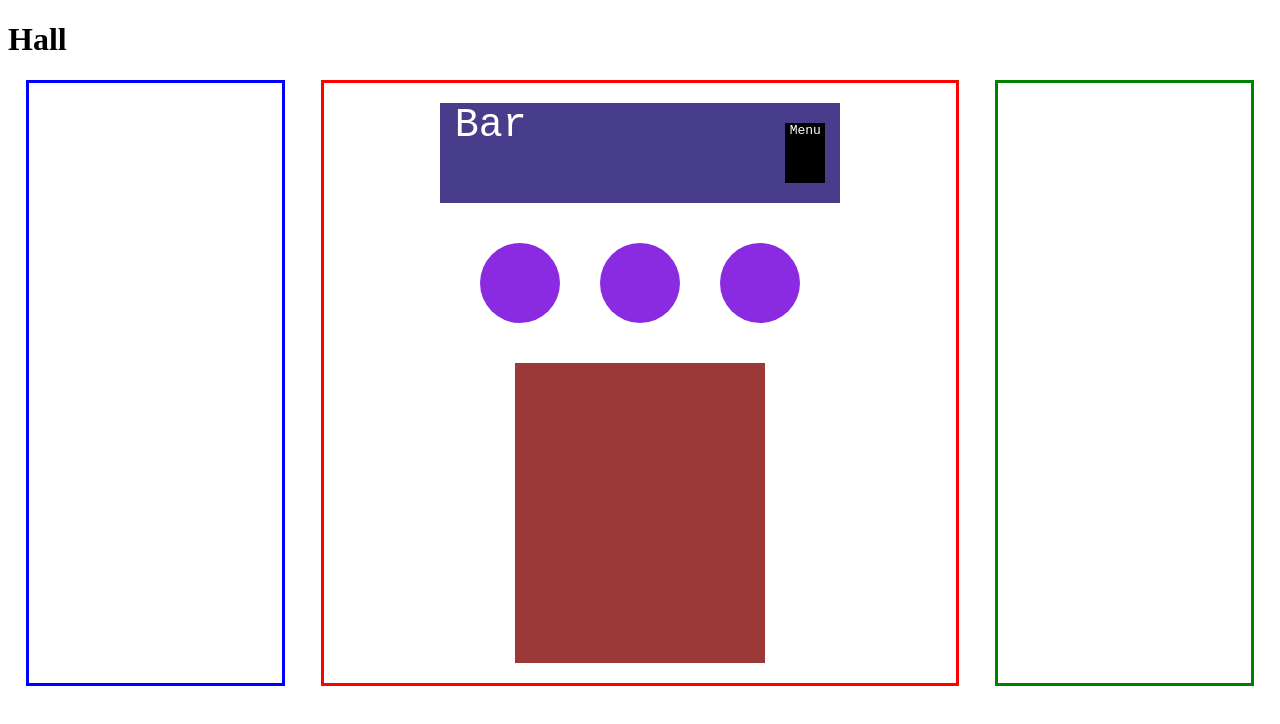
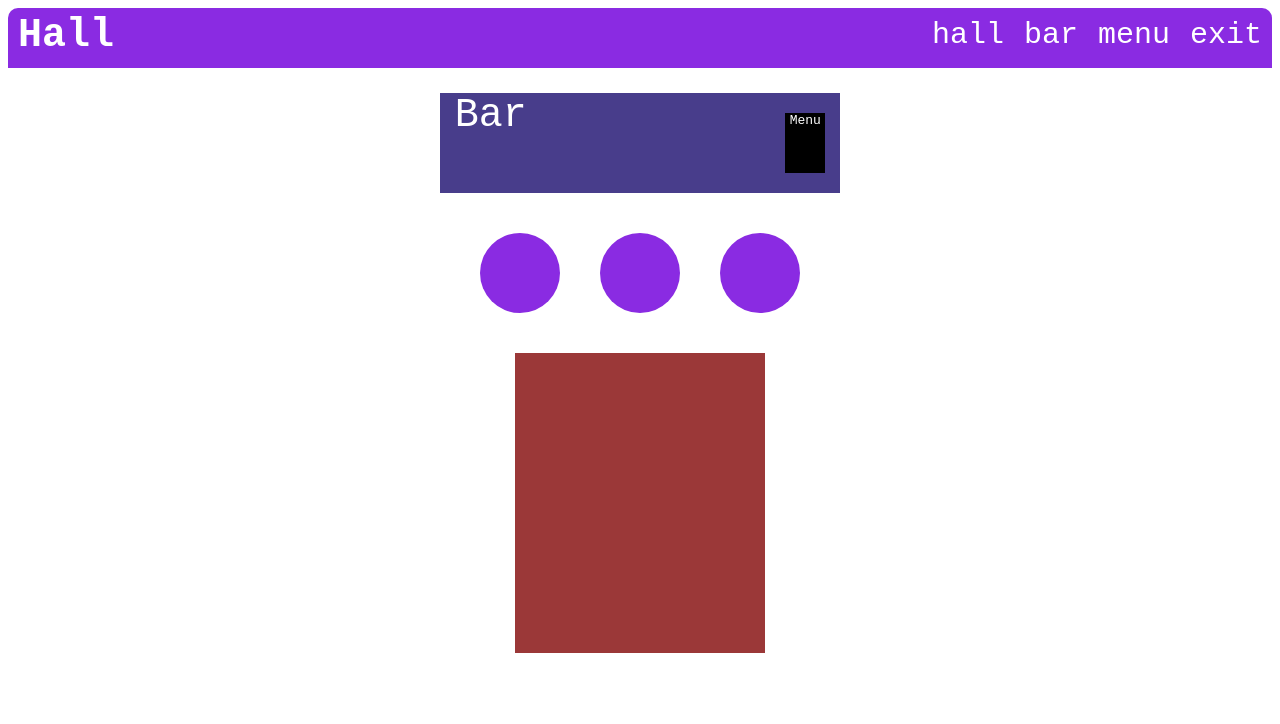
Before and after one commit to blinkEgor/my-bar-app, a plain HTML site: page hall/hall.html in a window 1280 px wide. Drawn offline with Linux system fonts and the light colour scheme.

Commit message:
added-navigation-bar

```diff
--- /dev/null
+++ b/hall/bar/bar-style.css
@@ -0,0 +1,25 @@
+header {
+    display: flex;
+    color: white;
+    background-color: blueviolet;
+    margin-bottom: 5px;
+    justify-content: space-between;
+    border-radius: 10px 10px 0 0;
+    font-family: monospace;
+}
+h1 {
+    font-size: 40px;
+    margin: 5px 0 10px 10px;
+}
+nav {
+    display: flex;
+    justify-content: flex-end;
+}
+.nav-i {
+    margin: 10px 10px 0 10px;
+    font-size: 30px;
+}
+.to {
+    text-decoration: none;
+    color: white;
+}
--- a/hall/bar/bar.html
+++ b/hall/bar/bar.html
@@ -1,7 +1,7 @@
 <!DOCTYPE html>
 <html lang="en">
 <head>
-    <link>
+    <link rel="stylesheet" href="bar-style.css">
     <meta charset="UTF-8">
     <meta http-equiv="X-UA-Compatible" content="IE=edge">
     <meta name="viewport" content="width=device-width, initial-scale=1.0">
@@ -10,6 +10,12 @@
 <body>
     <header>
         <h1>My Bar</h1>
+        <nav>
+            <p class="nav-i"><a class="to" href="../../hall/hall.html">hall</a></p>
+            <p class="nav-i"><a class="to" href="../../hall/bar/bar.html">bar</a></p>
+            <p class="nav-i"><a class="to" href="../../hall/bar/menu.html">menu</a></p>
+            <p class="nav-i"><a class="to" href="../../index.html">exit</a></p>
+        </nav>
     </header>
     <main>
         <section></section>
--- a/hall/bar/menu-style.css
+++ b/hall/bar/menu-style.css
@@ -1,3 +1,29 @@
+header {
+    display: flex;
+    color: white;
+    background-color: blueviolet;
+    margin-bottom: 5px;
+    justify-content: space-between;
+    border-radius: 10px 10px 0 0;
+    font-family: monospace;
+}
+h1 {
+    font-size: 40px;
+    margin: 5px 0 10px 10px;
+}
+nav {
+    display: flex;
+    justify-content: flex-end;
+}
+.nav-i {
+    margin: 10px 10px 0 10px;
+    font-size: 30px;
+}
+.to {
+    text-decoration: none;
+    color: white;
+}
+
 #main {
     display: flex;
     flex-direction: column;
--- a/hall/hall-style.css
+++ b/hall/hall-style.css
@@ -1,17 +1,42 @@
+header {
+    display: flex;
+    color: white;
+    background-color: blueviolet;
+    margin-bottom: 5px;
+    justify-content: space-between;
+    border-radius: 10px 10px 0 0;
+    font-family: monospace;
+}
+h1 {
+    font-size: 40px;
+    margin: 5px 0 10px 10px;
+}
+nav {
+    display: flex;
+    justify-content: flex-end;
+}
+.nav-i {
+    margin: 10px 10px 0 10px;
+    font-size: 30px;
+}
+.to {
+    text-decoration: none;
+    color: white;
+}
+
 main {
     display: flex;
-    justify-content: space-around;
     font-family: monospace;
 }
 #sec-1 {
     border: blue solid 3px;
     flex-basis: 20%;
     height: 600px;
+    display: none;
 }
 #bar-chairs-hall {
-    border: red solid 3px;
-    flex-basis: 50%;
     height: 600px;
+    width: 100%;
     display: flex;
     flex-direction: column;
     justify-content: space-around;
@@ -66,4 +91,5 @@ main {
     border: green solid 3px;
     flex-basis: 20%;
     height: 600px;
+    display: none;
 }
--- a/hall/hall.html
+++ b/hall/hall.html
@@ -10,6 +10,12 @@
 <body>
     <header>
         <h1>Hall</h1>
+        <nav>
+            <p class="nav-i"><a class="to" href="../hall/hall.html">hall</a></p>
+            <p class="nav-i"><a class="to" href="../hall/bar/bar.html">bar</a></p>
+            <p class="nav-i"><a class="to" href="../hall/bar/menu.html">menu</a></p>
+            <p class="nav-i"><a class="to" href="../index.html">exit</a></p>
+        </nav>
     </header>
     <main>
         <section id="sec-1"></section>
```
Also changed, not shown: hall/bar/menu.html (+6 -0 lines).
